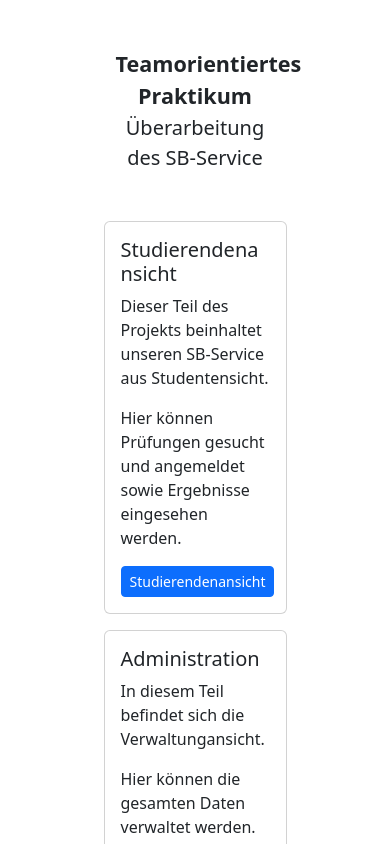
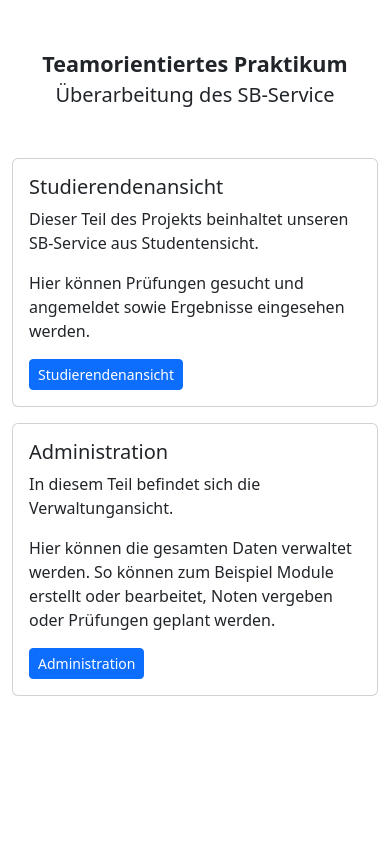
Before and after one commit to DmnkWnsch/V-Frontend, a SvelteKit app: page / in a window 390 px wide. Shown: the top 844 px of the page. Built offline with nearby package versions, Linux system fonts and the light colour scheme.

Commit message:
feat: Finished project

```diff
--- a/package.json
+++ b/package.json
@@ -13,6 +13,7 @@
     "@neoconfetti/svelte": "^1.0.0",
     "@sveltejs/adapter-auto": "^2.0.0",
     "@sveltejs/adapter-node": "^5.0.1",
+    "@sveltejs/adapter-static": "^3.0.1",
     "@sveltejs/kit": "^1.20.4",
     "@types/cookie": "^0.5.1",
     "prettier-plugin-svelte": "^3.1.2",
--- a/src/routes/admin/components/LandingPage.svelte
+++ b/src/routes/admin/components/LandingPage.svelte
@@ -1,5 +1,11 @@
 <div class="container-fluid d-flex justify-content-center mt-5">
-  <div class="w-50">
+  <div class="w-50 d-none d-lg-block">
+    <slot />
+  </div>
+  <div class="w-75 d-none d-md-block d-lg-none">
+    <slot />
+  </div>
+  <div class="w-100 d-block d-md-none">
     <slot />
   </div>
 </div>
--- a/svelte.config.js
+++ b/svelte.config.js
@@ -3,9 +3,6 @@ import adapter from "@sveltejs/adapter-node";
 /** @type {import('@sveltejs/kit').Config} */
 const config = {
   kit: {
-    // adapter-auto only supports some environments, see https://kit.svelte.dev/docs/adapter-auto for a list.
-    // If your environment is not supported or you settled on a specific environment, switch out the adapter.
-    // See https://kit.svelte.dev/docs/adapters for more information about adapters.
     adapter: adapter(),
   },
 };
```
Also changed, not shown: 2 other files (tests, documents, lock files or other folders).
